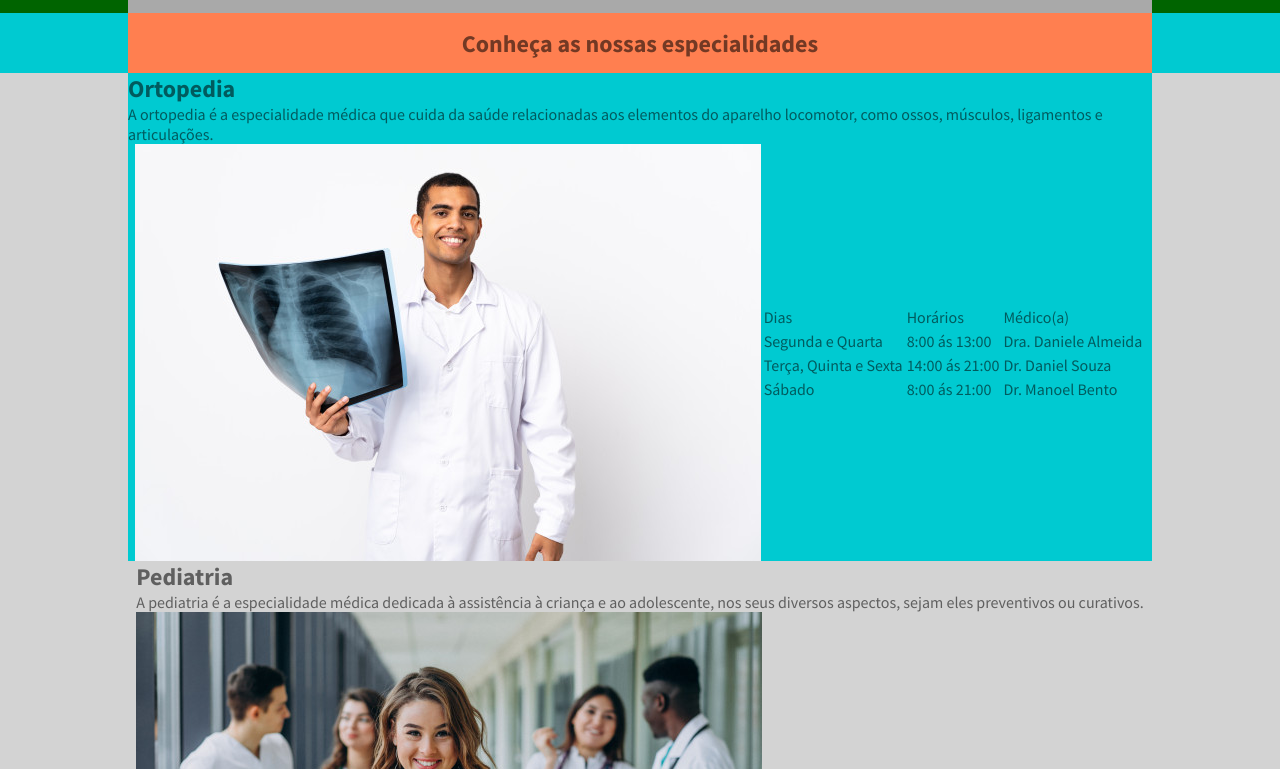
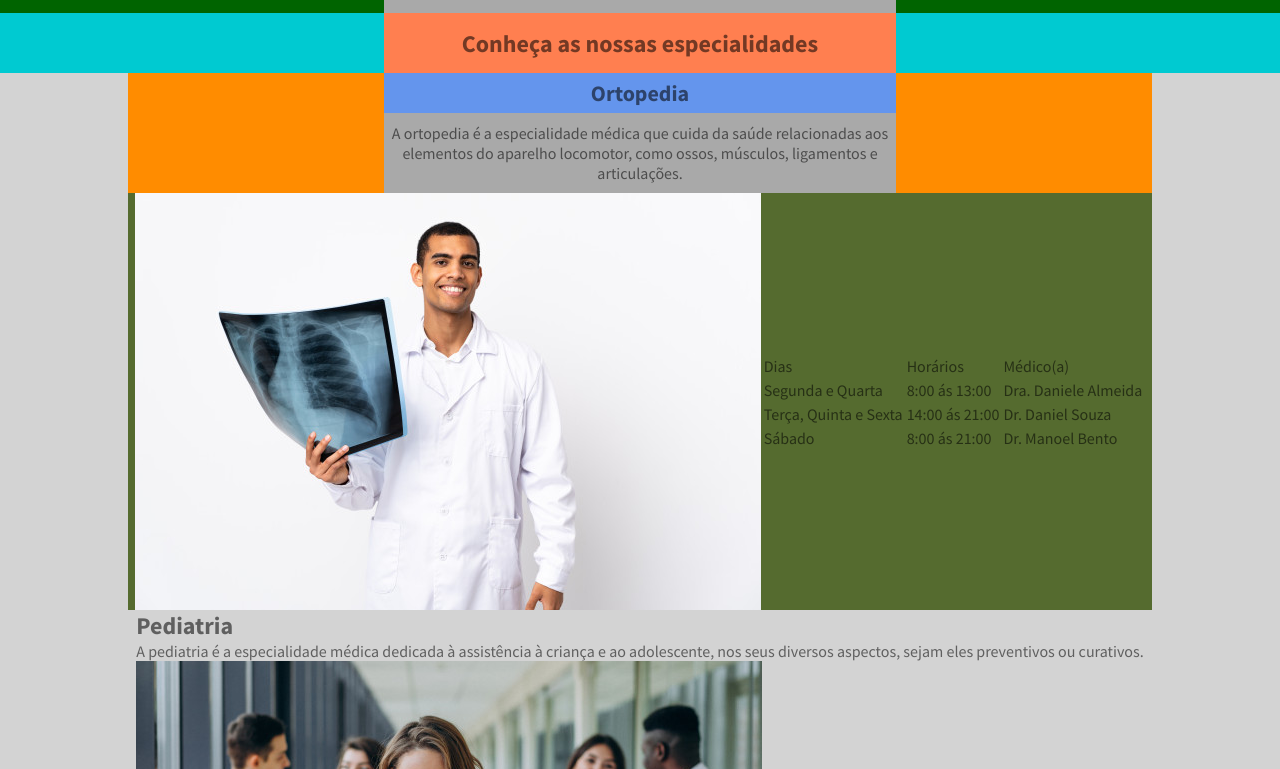
Before and after one commit to Daniellz8/Site-clinica, a plain HTML site: page especialidades.html in a window 1280 px wide. Shown: the part 127-896 px from the top of the page. Drawn offline with Linux system fonts and the light colour scheme.

Commit message:
Atualização 1.0.6 ( Alterações no html e css, inicio do desenvolvimento da area das tabelas)

```diff
--- a/css/estilo-especilaidades.css
+++ b/css/estilo-especilaidades.css
@@ -70,7 +70,8 @@ header {
     display: flex;
     justify-content: center;
     align-items: center;
-    width: 1024px;
+    justify-content: space-between;
+    width: 512px;
     height: 60px;
     background-color: darkgray;
 }
@@ -98,7 +99,7 @@ header {
 .titulo-secao-especialidades h1 {
     font-size: 24px;
     font-weight: 700;
-    width: 1024px;
+    width: 512px;
     height: 60px;
     display: flex;
     justify-content: center;
@@ -124,5 +125,39 @@ header {
     align-items: center;
     flex-wrap: wrap;
     width: 1024px;
-    background-color: #00cad1;
+    background-color: darkolivegreen;
 }
+
+.descricao-secao-especialidades {
+    display: flex;
+    justify-content: center;
+    align-items: center;
+    flex-direction: column;
+    flex-wrap: wrap;
+    width: 1024px;
+    background-color: darkorange;
+}
+
+.descricao-secao-especialidades h2 {
+    font-size: 22px;
+    font-weight: 700;
+    width: 512px;
+    height: 40px;
+    display: flex;
+    justify-content: center;
+    align-items: center;
+    text-align: center;
+    background-color: cornflowerblue;
+}
+
+.descricao-secao-especialidades p {
+    font-size: 16px;
+    font-weight: 400;
+    width: 512px;
+    height: 80px;
+    display: flex;
+    justify-content: center;
+    align-items: center;
+    text-align: center;
+    background-color: darkgray;
+}
--- a/especialidades.html
+++ b/especialidades.html
@@ -1,5 +1,5 @@
 <!DOCTYPE html>
-<html>
+<html lang="pt-br">
 
 <head>
 
```
Also changed, not shown: index.html (+1 -1 lines).
